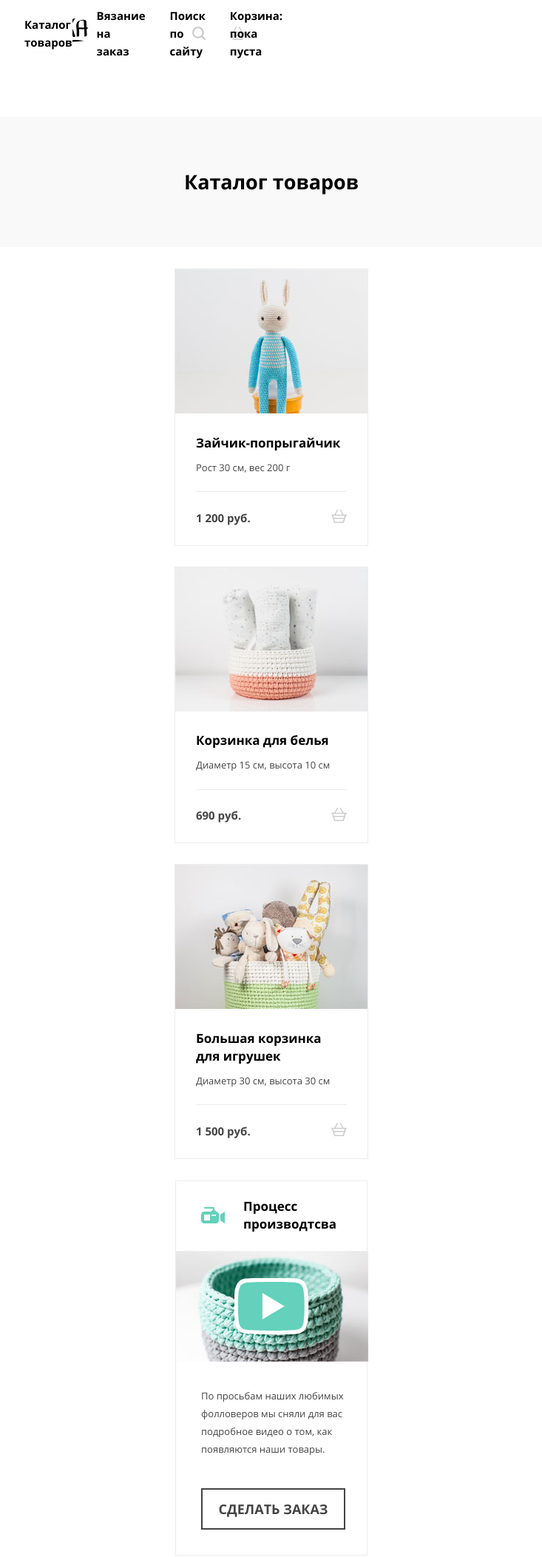
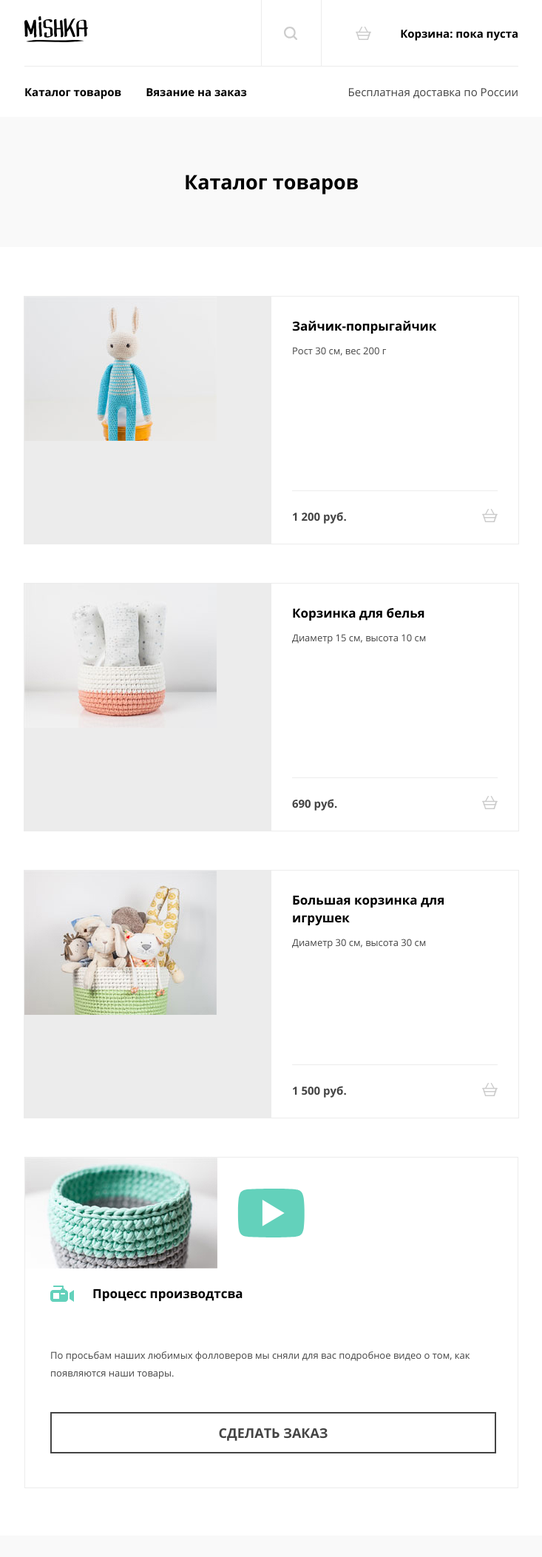
Before and after one commit to knosal/122895-mishka-27, a website: page source/catalog.html in a window 1280 px wide. Shown: the top 2105 px of the page at 74% size, without its empty margins (273-1006 px from the left). Drawn offline with nearby package versions, Linux system fonts and the light colour scheme; files that its build step writes are made by us from their sources.

Commit message:
Адаптив планшет catalog

```diff
--- a/source/catalog.html
+++ b/source/catalog.html
@@ -24,14 +24,16 @@
           <span class="visually-hidden">Открыть меню</span>
         </button>
         <div class="main-navigation__inner-popover">
-          <ul class="main-navigation__list navigation-list">
+          <ul class="main-navigation__list navigation-list navigation-list__site">
             <li class="navigation-list__item">
               <a class="navigation-list__link" href="catalog.html">Каталог товаров</a>
             </li>
             <li class="navigation-list__item">
               <a class="navigation-list__link" href="#">Вязание на заказ</a>
             </li>
-            <li class="navigation-list__item">
+          </ul>
+          <ul class="main-navigation__list navigation-list navigation-list__user">
+            <li class="navigation-list__item navigation-list__item--search">
               <a class="navigation-list__link" href="#">
                 <svg class="navigation-list__icon navigation-list__icon--search" width="18" height="18"
                   viewBox="0 0 18 18" fill="none" xmlns="http://www.w3.org/2000/svg">
@@ -39,12 +41,12 @@
                     d="M17.6932 16.0568L14.2159 12.5795C15.2386 11.25 15.75 9.61364 15.75 7.875C15.75 3.47727 12.2727 0 7.875 0C3.47727 0 0 3.47727 0 7.875C0 12.2727 3.47727 15.75 7.875 15.75C9.61364 15.75 11.25 15.1364 12.5795 14.2159L16.0568 17.6932C16.2614 17.8977 16.4659 18 16.875 18C17.4886 18 18 17.4886 18 16.875C18 16.6705 17.8977 16.3636 17.6932 16.0568ZM2.25 7.875C2.25 4.80682 4.80682 2.25 7.875 2.25C10.9432 2.25 13.5 4.80682 13.5 7.875C13.5 10.9432 10.9432 13.5 7.875 13.5C4.80682 13.5 2.25 10.9432 2.25 7.875Z"
                     fill="black" />
                 </svg>
-                Поиск по сайту
+                <span class="navigation-list__icon-text">Поиск по сайту</span>
               </a>
             </li>
-            <li class="navigation-list__item">
+            <li class="navigation-list__item navigation-list__item--card">
               <a class="navigation-list__link" href="#">
-                <svg class="navigation-list__icon icon-card" width="21" height="18" viewBox="0 0 21 18" fill="none" xmlns="http://www.w3.org/2000/svg">
+                <svg class="navigation-list__icon navigation-list__icon--card" width="21" height="18" viewBox="0 0 21 18" fill="none" xmlns="http://www.w3.org/2000/svg">
                   <path opacity="0.2"
                     d="M20.1884 6.85716H16.6377L13.1884 0.380944C12.9855 -8.61287e-06 12.5797 -0.0952351 12.1739 0.0952412C11.7681 0.285717 11.6667 0.66667 11.8696 1.04762L15.0145 6.85716H5.7826L8.92753 1.04762C9.13043 0.66667 8.92754 0.285717 8.6232 0.0952412C8.2174 -0.0952351 7.8116 0.0952295 7.6087 0.380944L4.1594 6.85716H0.811583C0.405785 6.85716 0 7.14286 0 7.61905C0 8 0.304336 8.38094 0.811583 8.38094H1.01449L1.92753 11.2381C1.72463 11.3333 1.62317 11.5238 1.62317 11.8095C1.62317 12.1905 1.92753 12.4762 2.33332 12.4762L4.05797 18H16.942L18.6667 12.4762C19.0725 12.4762 19.3768 12.1905 19.3768 11.8095C19.3768 11.619 19.2754 11.3333 19.0725 11.2381L19.9855 8.38094H20.1884C20.5942 8.38094 21 8.09524 21 7.61905C21 7.14286 20.5942 6.85716 20.1884 6.85716ZM15.6232 16.4762H5.07247L3.85506 12.381H16.942L15.6232 16.4762ZM17.2464 10.9524H3.34782L2.53623 8.28573H18.058L17.2464 10.9524Z"
                     fill="black" />
@@ -53,8 +55,17 @@
               </a>
             </li>
           </ul>
+          <ul class="main-navigation__list navigation-list navigation-list__promotions visually-hidden">
+            <li class="navigation-list__item">
+              <a class="navigation-list__link" href="#">Новые поступления</a>
+            </li>
+            <li class="navigation-list__item">
+              <a class="navigation-list__link" href="#">Распродажа</a>
+            </li>
+          </ul>
         </div>
       </nav>
+      <div class="main-header__delivery-promo">Бесплатная доставка по России</div>
     </div>
   </header>
 
@@ -159,6 +170,9 @@
   </main>
 
   <footer class="main-footer">
+    <a class="main-footer__link-logo" href="index.html">
+      <img class="main-footer__logo-icon" src="img/svg/logo-footer-icon.svg" width="102" height="34" alt="Логотип сайта 'Мишка'">
+    </a>
     <section class="main-footer__social socials">
       <h2 class="visually-hidden">Социальные сети</h2>
       <ul class="main-footer__social-list socials__list">
--- a/source/sass/components/catalog.scss
+++ b/source/sass/components/catalog.scss
@@ -3,6 +3,12 @@
 .catalog__inner-title {
   background-color: bootstrap.$colorGrey;
   margin-bottom: 30px;
+}
+
+@media (min-width: bootstrap.$tablet-width) {
+  .catalog__inner-title {
+    margin-bottom: 67px;
+  }
 }
 
 .catalog__title {
@@ -19,6 +25,13 @@
   margin-bottom: 30px;
 }
 
+@media (min-width: bootstrap.$tablet-width) {
+  .catalog__wrapper {
+    @include bootstrap.wrapper($size: bootstrap.$tablet-width);
+    margin-bottom: 53px;
+  }
+}
+
 .catalog__text {
   font-size: 13px;
   line-height: 24px;
@@ -32,3 +45,9 @@
 
   @include bootstrap.ul-reset;
 }
+
+@media (min-width: bootstrap.$tablet-width) {
+  .catalog__list {
+    gap: 54px;
+  }
+}
--- a/source/sass/components/navigation-list.scss
+++ b/source/sass/components/navigation-list.scss
@@ -41,6 +41,7 @@
     &__promotions {
       top: 0;
       right: 0;
+      display: none;
       order: 3;
     }
 
--- a/source/sass/components/product.scss
+++ b/source/sass/components/product.scss
@@ -4,6 +4,14 @@
   display: flex;
   flex-direction: column;
   outline: 1px solid bootstrap.$colorLightGrey;
+}
+
+@media (min-width: bootstrap.$tablet-width) {
+  .product {
+    display: grid;
+    grid-template-columns: 334px 1fr;
+    height: 334px;
+  }
 }
 
 .product__link-image {
@@ -15,6 +23,14 @@
   padding-right: 28px;
   padding-bottom: 25px;
   padding-left: 28px;
+}
+
+@media (min-width: bootstrap.$tablet-width) {
+  .product__info-inner {
+    display: flex;
+    flex-direction: column;
+    justify-content: space-between;
+  }
 }
 
 .product__link-title {
--- a/source/sass/components/production.scss
+++ b/source/sass/components/production.scss
@@ -7,6 +7,13 @@
   justify-content: space-between;
   margin-bottom: 58px;
   border: 1px solid bootstrap.$colorLightGrey;
+}
+
+@media (min-width: bootstrap.$tablet-width) {
+  .production__wrapper {
+    @include bootstrap.wrapper($size: bootstrap.$tablet-width);
+    margin-bottom: 64px;
+  }
 }
 
 .production__title {
@@ -35,10 +42,22 @@
   }
 }
 
+@media (min-width: bootstrap.$tablet-width) {
+  .production__title {
+    order: 2;
+  }
+}
+
 .production__info-inner {
   order: 3;
   padding: 34px;
   padding-right: 29px;
+}
+
+@media (min-width: bootstrap.$tablet-width) {
+  .production__info-inner {
+    padding-bottom: 46px;
+  }
 }
 
 .production__description {
@@ -59,9 +78,21 @@
   margin: 0;
 }
 
+@media (min-width: bootstrap.$tablet-width) {
+  .production__video-inner {
+    order: 1;
+  }
+}
+
 .production__video {
   display: block;
   background-color: bootstrap.$colorLightGrey;
+}
+
+@media (min-width: bootstrap.$tablet-width) {
+  .production__video {
+    order: 2;
+  }
 }
 
 .production__video-play {
```
Also changed, not shown: source/img/bunny-hop-tablet.jpg (added), source/img/laundry-basket-tablet.jpg (added), source/img/toy-basket-tablet.jpg (added), source/img/video-screensaver-tablet.jpg (added).
